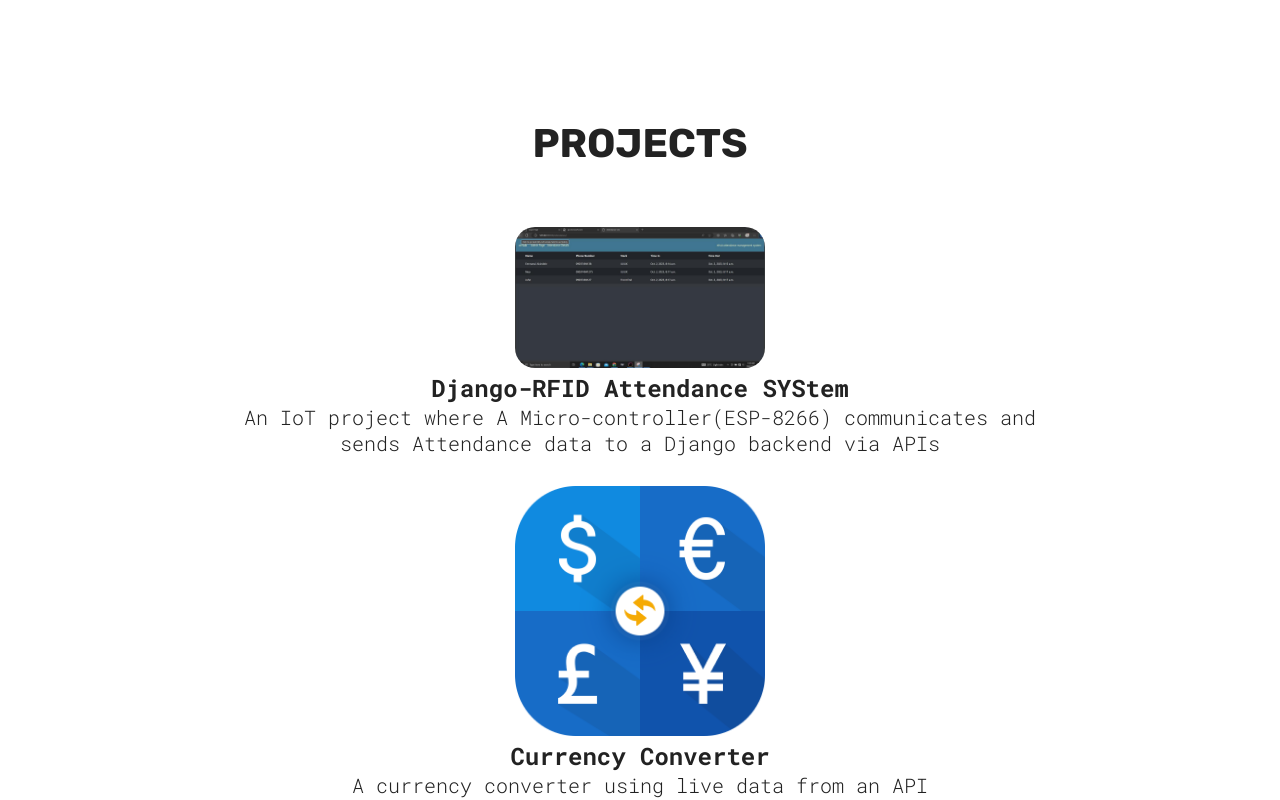
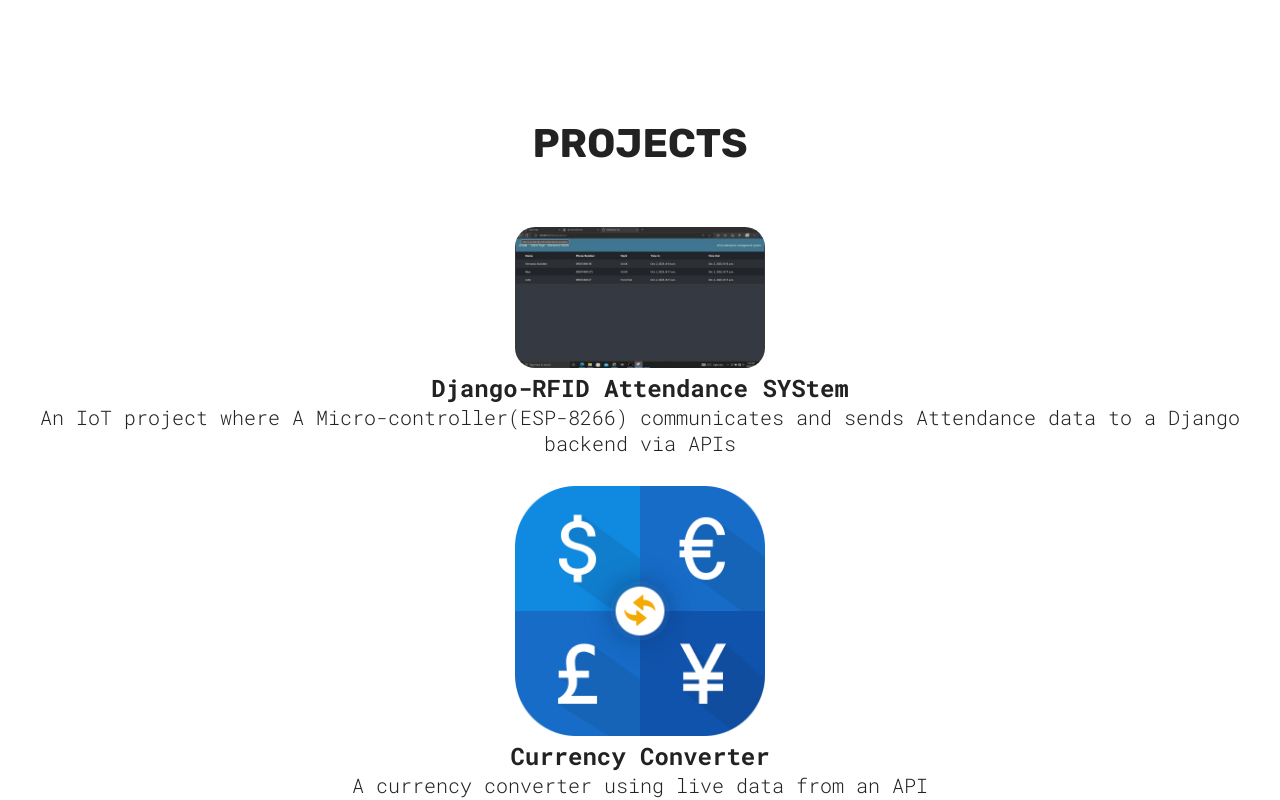
Before and after one commit to neoscar10/portfolio, a React (Vite) app: page / in a window 1280 px wide. Shown: the part 780-1580 px from the top of the page. Built offline with nearby package versions, Linux system fonts and the light colour scheme.

Commit message:
edited style in projects

```diff
--- a/src/components/Projects/ProjectsStyles.module.css
+++ b/src/components/Projects/ProjectsStyles.module.css
@@ -2,8 +2,7 @@
     display: flex;
     flex-direction: column;
     text-align: center;
-    padding-left: 15%;
-    padding-right: 15%;
+
 
     img {
       max-width: 250px;
```
